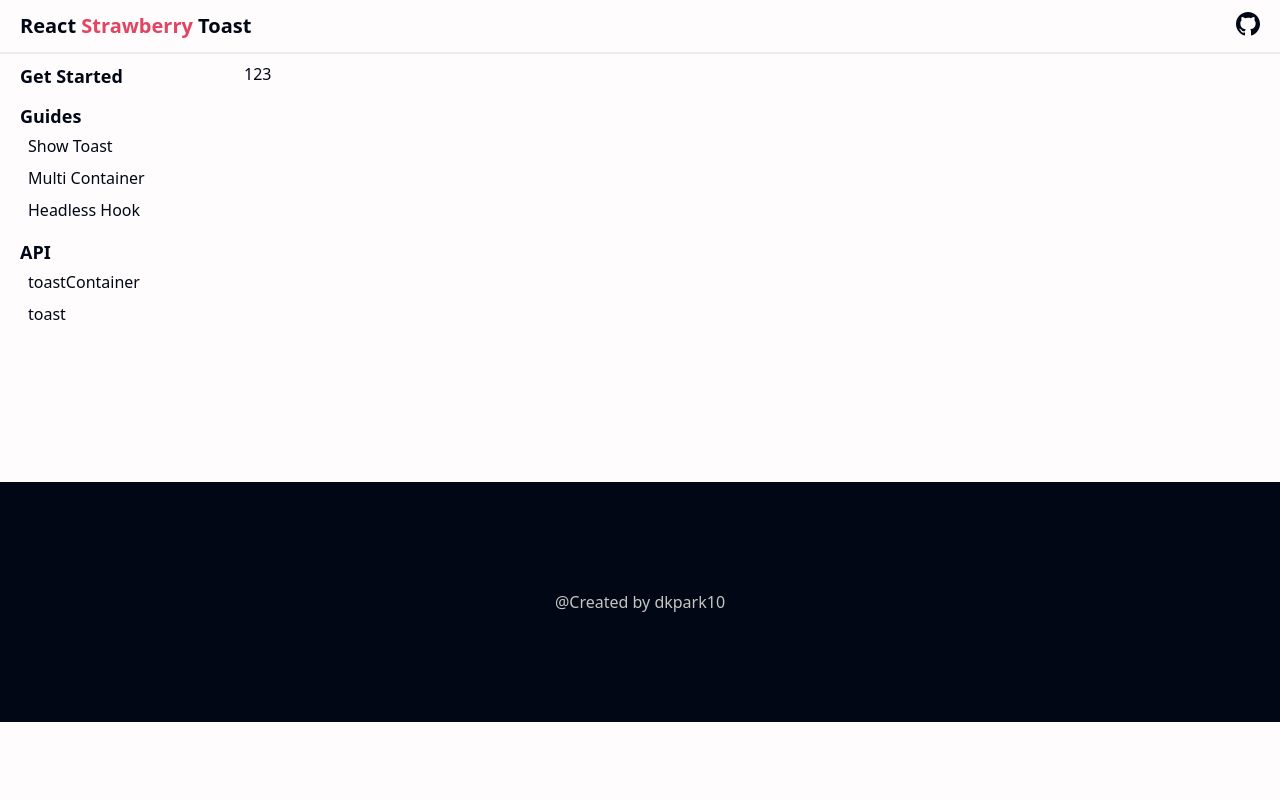
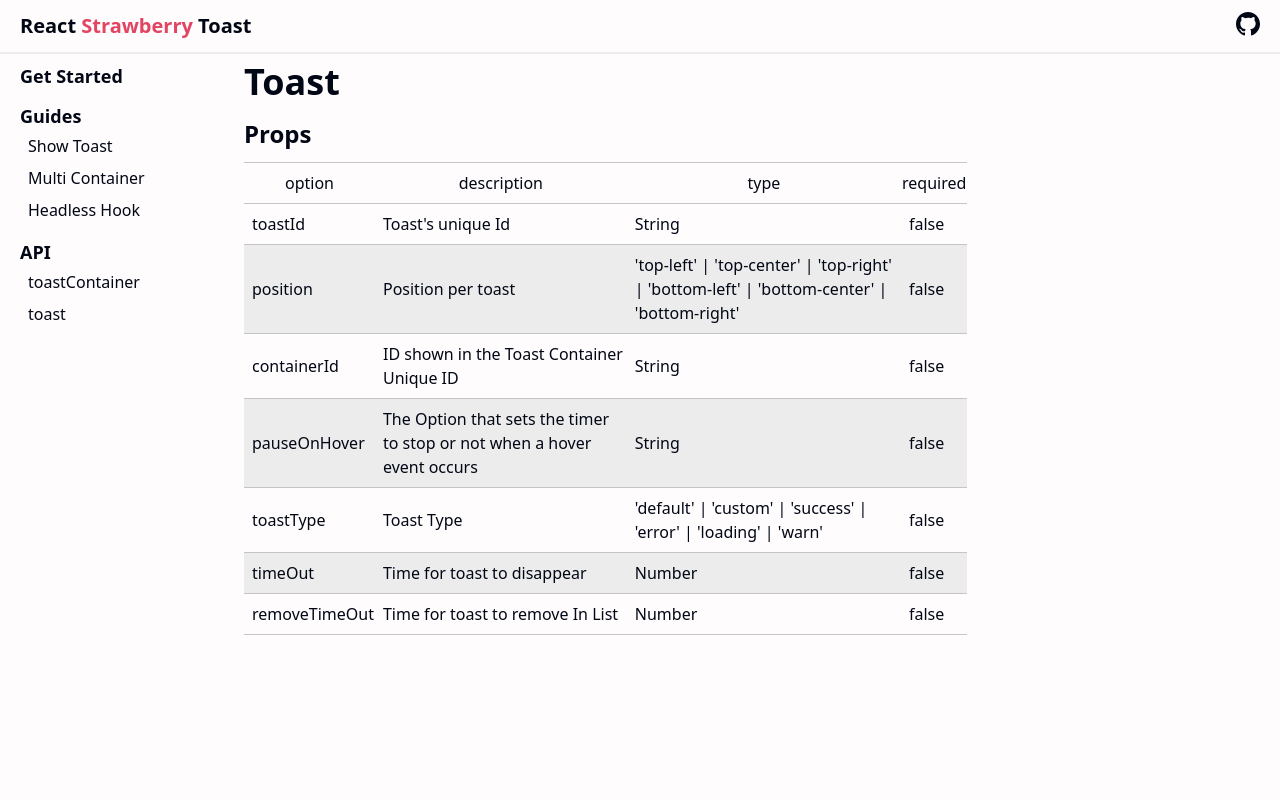
Before and after one commit to dkpark10/react-strawberry-toast, a Next.js app in the folder example/next/: page /docs/toast in a window 1280 px wide. Shown: the top 800 px of the page. Built offline with nearby package versions, Linux system fonts and the light colour scheme; a small style sheet from the web is missing.

Commit message:
docs: toast api

```diff
--- a/example/next/src/constants/table-data.ts
+++ b/example/next/src/constants/table-data.ts
@@ -34,8 +34,8 @@
   body: [
     [
       'position',
-      "Toast's Position",
-      'top-left, top-center, top-right, bottom-left, bottom-center, bottom-right',
+      "Global toast's Position",
+      `'top-left' | 'top-center' | 'top-right' | 'bottom-left' | 'bottom-center' | 'bottom-right'`,
       'false',
     ],
     ['containerId', "ToastContainer's unique id", 'String', 'false'],
@@ -43,3 +43,21 @@
     ['gap', 'Gap Between toasts', 'Boolean', 'false'],
   ],
 };
+
+export const toastApi: TableData<4> = {
+  header: ['option', 'description', 'type', 'required'],
+  body: [
+    ['toastId', "Toast's unique Id", 'String', 'false'],
+    [
+      'position',
+      'Position per toast',
+      `'top-left' | 'top-center' | 'top-right' | 'bottom-left' | 'bottom-center' | 'bottom-right'`,
+      'false',
+    ],
+    ['containerId', "ID shown in the Toast Container Unique ID", 'String', 'false'],
+    ['pauseOnHover', "The Option that sets the timer to stop or not when a hover event occurs", 'String', 'false'],
+    ['toastType', "Toast Type", `'default' | 'custom' | 'success' | 'error' | 'loading' | 'warn'`, 'false'],
+    ['timeOut', 'Time for toast to disappear', 'Number', 'false'],
+    ['removeTimeOut', 'Time for toast to remove In List', 'Number', 'false'],
+  ],
+};
--- a/example/next/src/pages/docs/toast-container.tsx
+++ b/example/next/src/pages/docs/toast-container.tsx
@@ -19,7 +19,7 @@
 DocApiToastContainer.getLayout = function getLayout(page: ReactElement) {
   return (
     <DocsLayout>
-      <div className="pb-64">{page}</div>
+      <div className="lg:pb-60 xl:pb-80">{page}</div>
     </DocsLayout>
   );
 };
--- a/example/next/src/pages/docs/toast.tsx
+++ b/example/next/src/pages/docs/toast.tsx
@@ -1,10 +1,25 @@
 import React, { type ReactElement } from 'react';
+import { Docs } from '@/components/docs-title';
 import DocsLayout from '@/components/docs-layout';
+import { Table } from '@/components/table';
+import { toastApi } from '@/constants/table-data';
+export default function DocApiToast() {
+  return (
+    <React.Fragment>
+      <Docs.MainTitle>Toast</Docs.MainTitle>
 
-export default function DocApiToast() {
-  return <div>123</div>;
+      <Docs.SubTitle>Props</Docs.SubTitle>
+      <Docs.SpaceSm />
+
+      <Table headers={toastApi.header} body={toastApi.body} />
+    </React.Fragment>
+  );
 }
 
 DocApiToast.getLayout = function getLayout(page: ReactElement) {
-  return <DocsLayout>{page}</DocsLayout>;
+  return (
+    <DocsLayout>
+      <div className="lg:pb-30 xl:pb-40">{page}</div>
+    </DocsLayout>
+  );
 };
```
